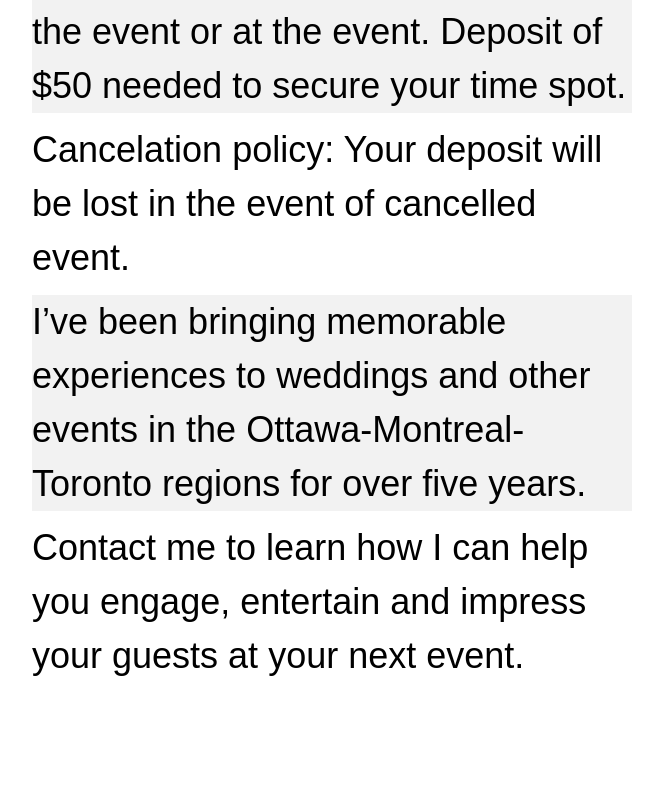
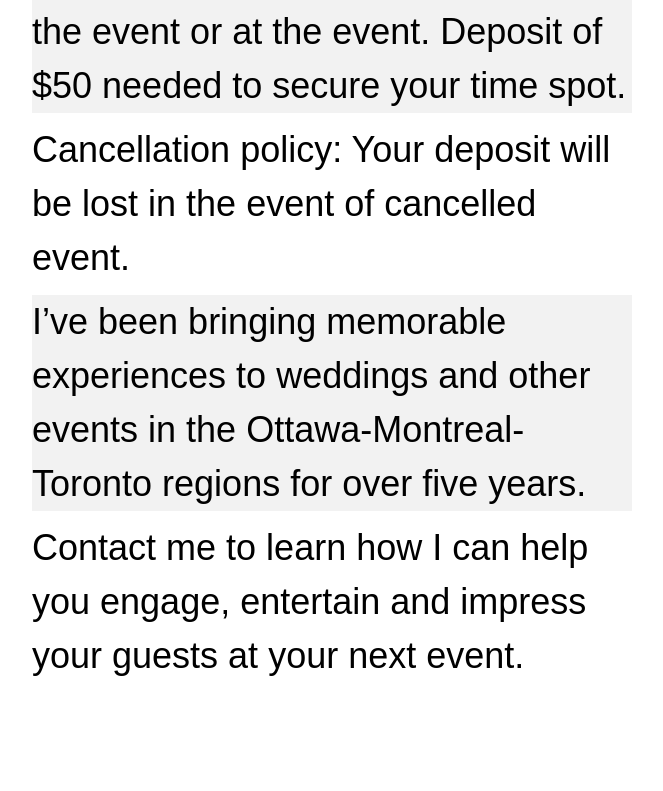
Before and after one commit to Camr0n/ottawaweddingphotobooth.com, a plain HTML site: page index.html in a window 1280 px wide. Shown: the part 2496-3287 px from the top of the page, without its empty margins (318-981 px from the left). Drawn offline with Linux system fonts and the light colour scheme; a web font is replaced by a local one.

Commit message:
Update index.html
typo

```diff
--- a/index.html
+++ b/index.html
@@ -374,7 +374,7 @@ footer {
 
   <p>As low as $200/hour for the photo booth and printer service. Pay before the event or at the event. Deposit of $50 needed to secure your time spot.</p>
 
-  <p> Cancelation policy: Your deposit will be lost in the event of cancelled event. </p>
+  <p> Cancellation policy: Your deposit will be lost in the event of cancelled event. </p>
 
   <p>I’ve been bringing memorable experiences to weddings and other events in the Ottawa-Montreal-Toronto regions for over five years.</p>
 
```
